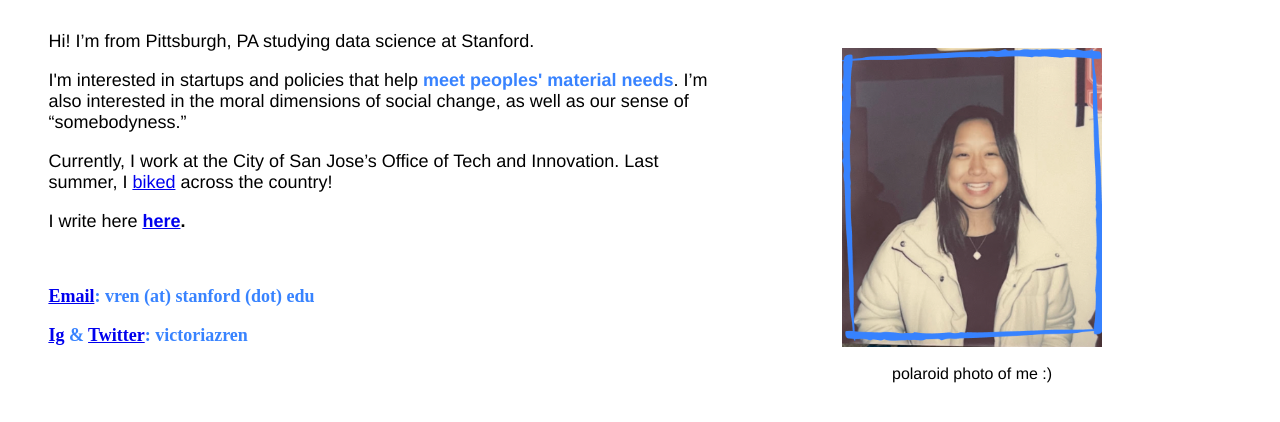
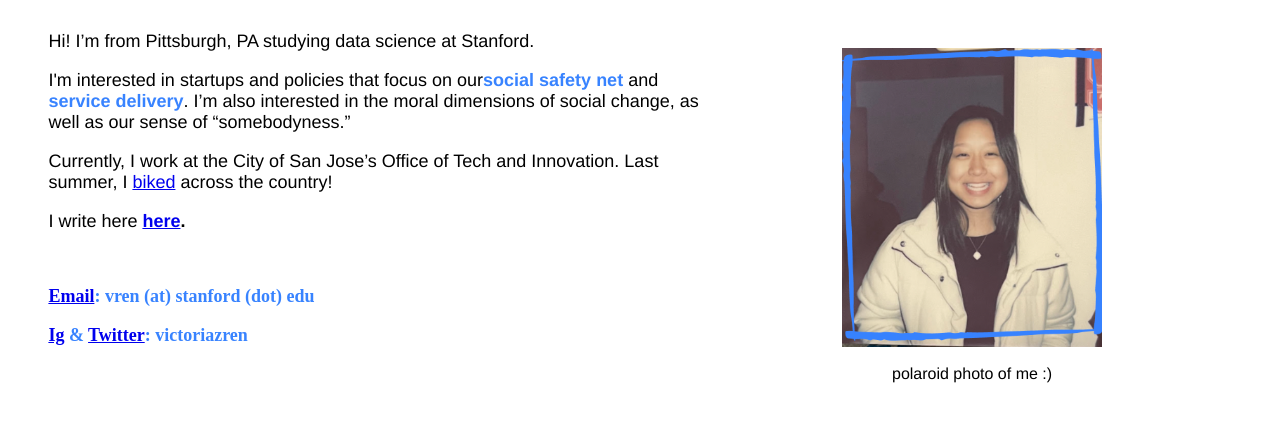
Before and after one commit to victoriazlren/victoriaren, a plain HTML site: page index.html in a window 1280 px wide. Shown: the part 160-582 px from the top of the page. Drawn offline with Linux system fonts and the light colour scheme.

Commit message:
Update index.html

```diff
--- a/index.html
+++ b/index.html
@@ -11,7 +11,7 @@
         <font face = "Helvetica">
           <h1>Victoria Ren</h1>
           <p>Hi! I’m from Pittsburgh, PA studying data science at Stanford.</p1>
-          <p>I'm interested in startups and policies that help <font color = "#3883FF"><b>meet peoples' material needs</b></font>. I’m also interested in the moral dimensions of social change, as well as our sense of “somebodyness.”
+          <p>I'm interested in startups and policies that focus on our<font color = "#3883FF"><b>social safety net</b></font> and <font color = "#3883FF"><b>service delivery</b></font>. I’m also interested in the moral dimensions of social change, as well as our sense of “somebodyness.”
 
           <p>Currently, I work at the City of San Jose’s Office of Tech and Innovation. Last summer, I  <a href ="https://stanfordspokes.squarespace.com/">biked</a> across the country!
 
```
